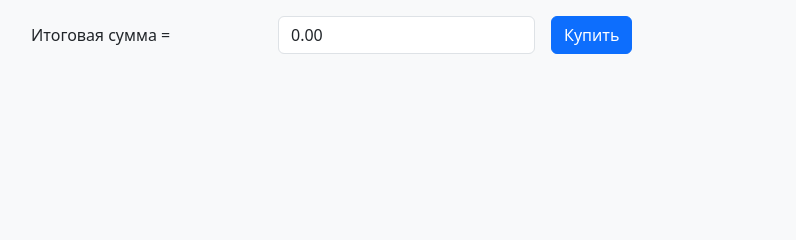
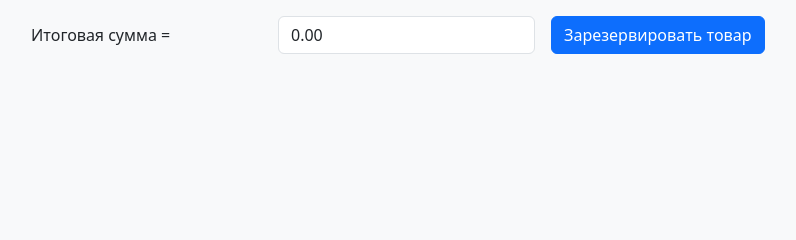
Before and after one commit to Dyupich/trpo-site, a Django app: page / in a window 1280 px wide. Shown: the part 473-713 px from the top of the page, without its empty margins (51-847 px from the left). Run offline with Django 5.2, Linux system fonts and the light colour scheme; data that the repository does not hold is empty.

Commit message:
Bug Fixing
Исправления недочетов прошлой версии

```diff
--- a/trpo_site/products/templates/products/product_list.html
+++ b/trpo_site/products/templates/products/product_list.html
@@ -163,7 +163,7 @@
           </div>
           <div class="col-auto">
               {% csrf_token %}
-            <button type="button" id="purchaseButton" class="btn btn-primary mb-3">Купить</button>
+            <button type="button" id="purchaseButton" class="btn btn-primary mb-3">Зарезервировать товар</button>
           </div>
         </form>
     </div>
--- a/trpo_site/products/views.py
+++ b/trpo_site/products/views.py
@@ -84,7 +84,7 @@ class ProductWorker:
                         product.save()
                     else:
                         return JsonResponse({'error': f'Недостаточно товара: {product.name}'}, status=400)
-                return JsonResponse({'message': 'Покупка успешна!'})
+                return JsonResponse({'message': 'Товар зарезервирован!'})
             except Product.DoesNotExist:
                 return JsonResponse({'error': 'Товар не найден!'}, status=404)
             except Exception as e:
```
